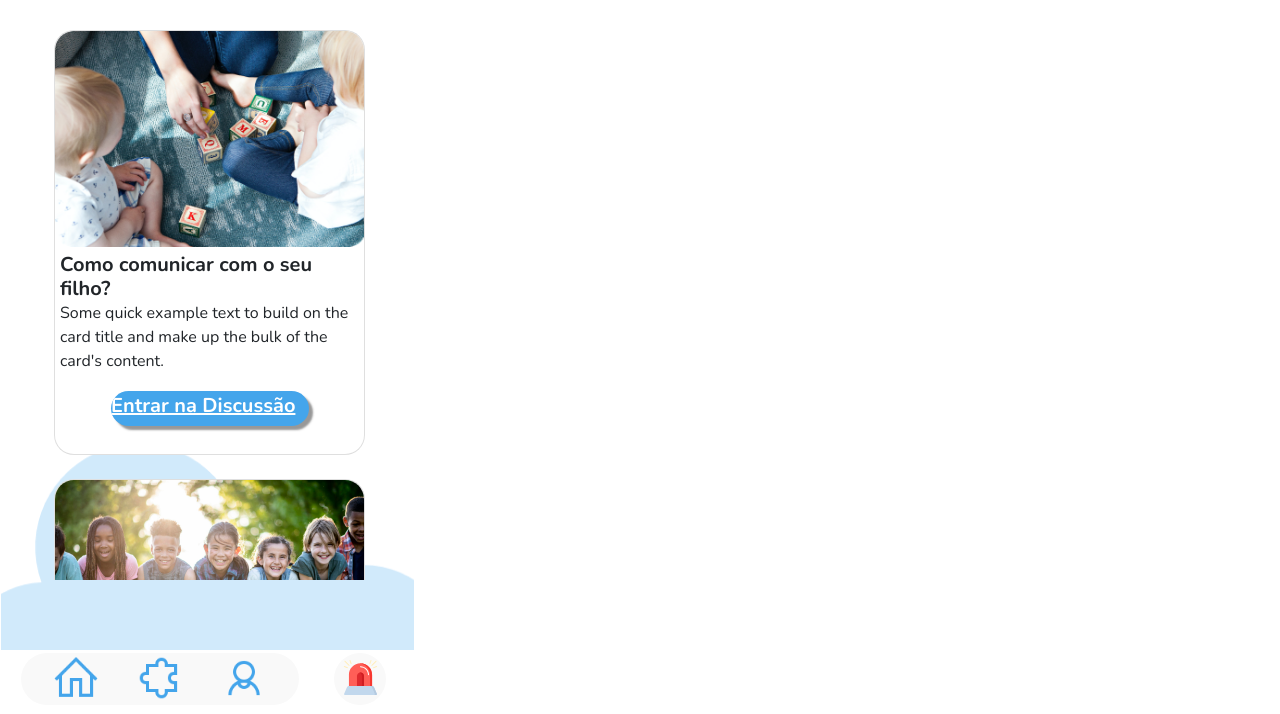
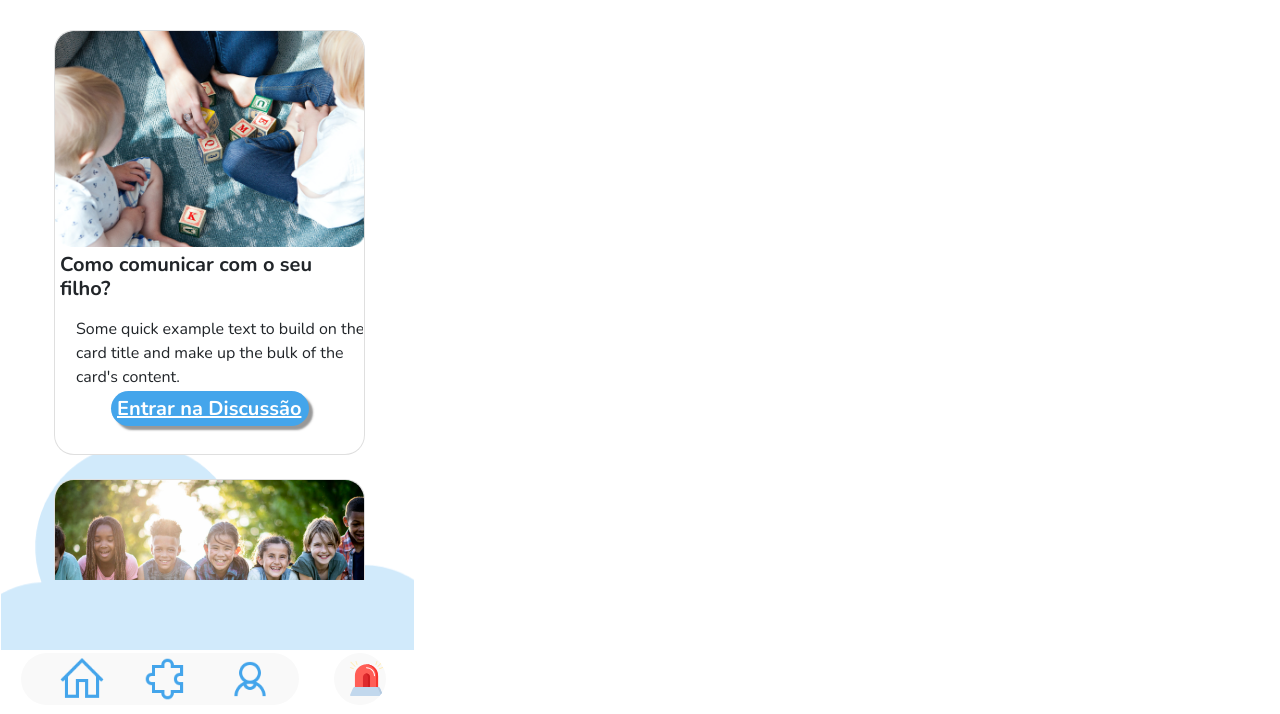
Before and after one commit to Bitkas/ProChild, a plain HTML site: page src/main/resources/static/ComunidadePais.html in a window 1280 px wide. Shown: the part 86-800 px from the top of the page. Drawn offline with nearby package versions, Linux system fonts and the light colour scheme.

Commit message:
update na comunidade pais

```diff
--- a/src/main/resources/static/ComunidadePais.css
+++ b/src/main/resources/static/ComunidadePais.css
@@ -9,7 +9,6 @@ body {
 
 * {
     overflow-x: hidden;
-    padding: 0px !important;
     margin: 0px !important;
 }
 
@@ -22,15 +21,17 @@ body {
     background-color: white;
 }
 
+
 /* Navbar */
-.navbar{
-    z-index:3;
+
+.navbar {
+    z-index: 3;
     overflow: hidden;
-    width:100%!important;
-    max-width:none!important;
-    height:100%;
-    max-height:70px;
-    text-align:center;
+    width: 100%!important;
+    max-width: none!important;
+    height: 100%;
+    max-height: 70px;
+    text-align: center;
     background: #FFFFFF;
     box-shadow: 0px 2px 4px rgba(0, 0, 0, 0.25);
 }
@@ -58,6 +59,8 @@ body {
     top: 435px;
     left: 1px;
 }
+
+
 /* Mid Section */
 
 div.scrollmenu {
@@ -67,14 +70,13 @@ div.scrollmenu {
     width: 800px;
     height: 550px;
     overflow: auto;
-  }
+}
 
-  div.scrollmenu a {
+div.scrollmenu a {
     display: flex;
     overflow: auto;
     flex: 1;
-  }
-
+}
 
 .card {
     left: 56px;
@@ -114,6 +116,7 @@ div.scrollmenu {
     height: 90px;
     left: 3px;
 }
+
 #btn-card1 {
     position: relative;
     top: 142px;
@@ -126,10 +129,13 @@ div.scrollmenu {
     color: #ffffff;
     font-size: 20px;
     font-weight: bold;
-    text-align: right;
+    text-align: center;
     border: none;
+    padding-left: 6px;
+    padding-top: 3px;
     box-shadow: 4px 4px 2px rgb(50 50 50 / 50%);
 }
+
 
 /* Menubar */
 
@@ -137,6 +143,7 @@ div.scrollmenu {
     background-color: transparent;
     box-shadow: none;
 }
+
 .menubarMain {
     width: 278px;
     height: 52px;
@@ -196,7 +203,6 @@ div.scrollmenu {
 .denunciaIcon {
     width: 35px;
     height: 35px;
-
 }
 
 .denunciaIconButton {
```
Also changed, not shown: src/main/resources/static/KidsMenu.html (+6 -4 lines), src/main/resources/static/PerfilMain.html (+6 -0 lines).
